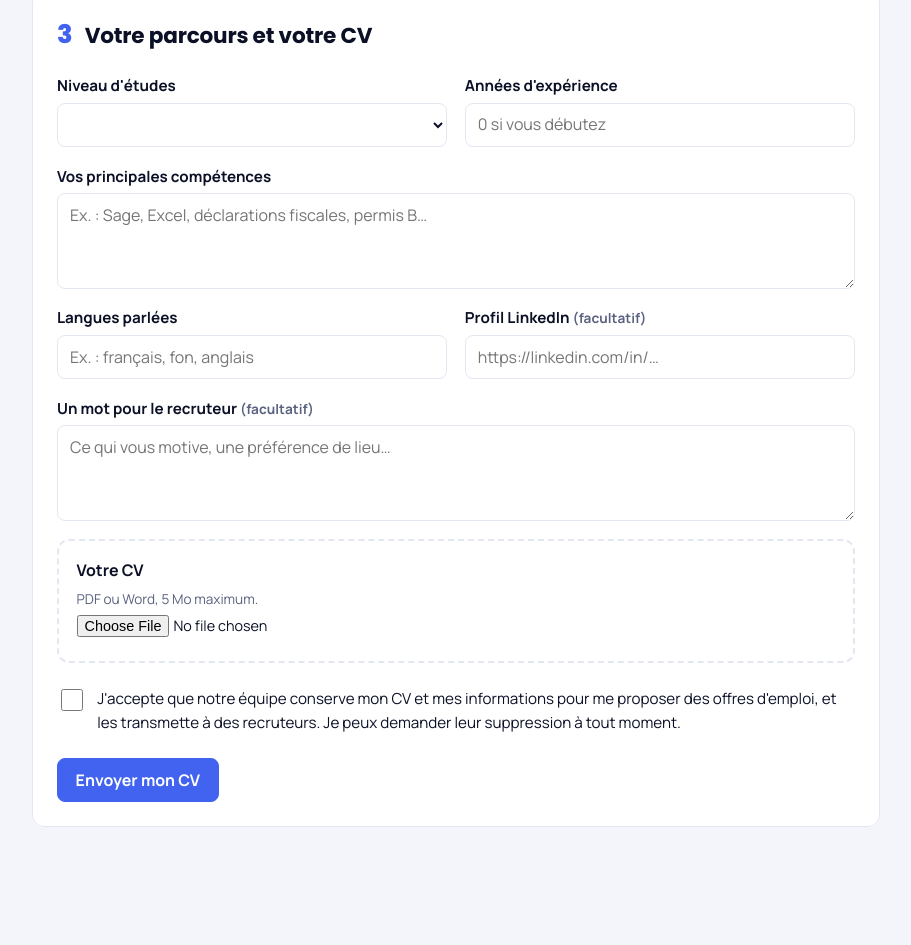
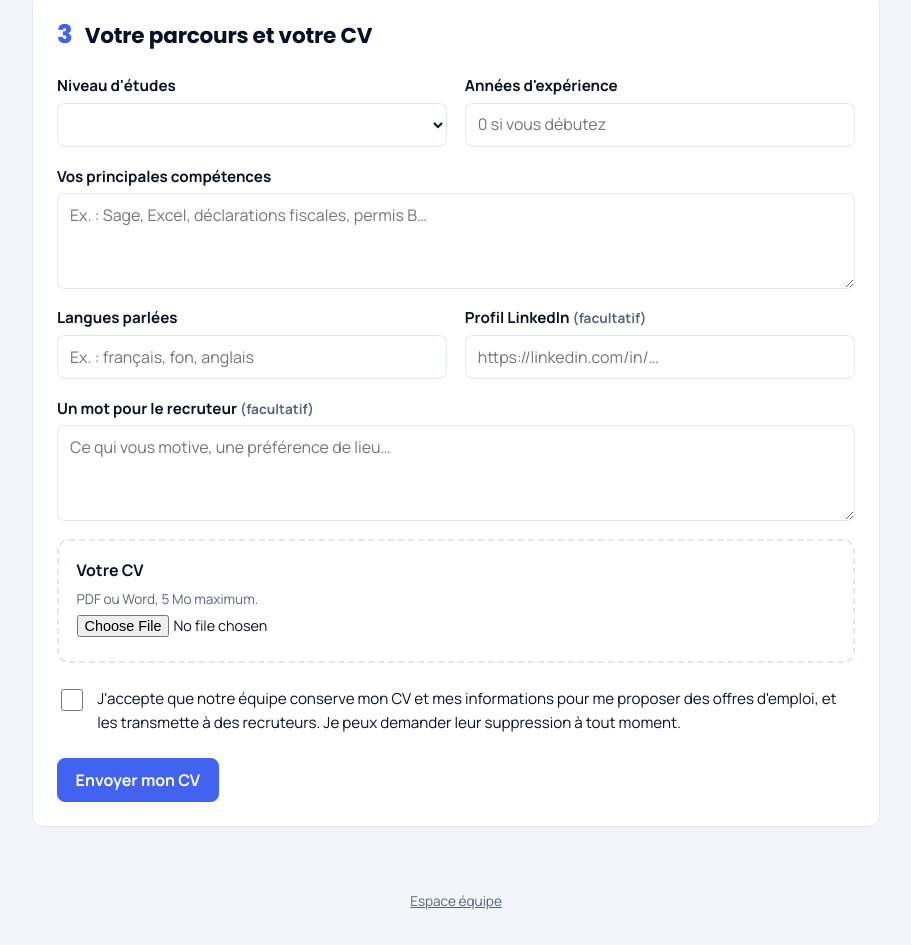
Before and after one commit to DIDI-Jobs-Connect/cvtheque, a plain HTML site: page index.html in a window 1280 px wide. Shown: the part 1314-2259 px from the top of the page, without its empty margins (184-1095 px from the left). Before the commit the page ends 2205 px from the top, so only its background shows below. Drawn offline with Linux system fonts and the light colour scheme; a script that the page names is missing.

Commit message:
CVthèque : lien discret vers l'espace équipe en bas du formulaire
Co-Authored-By: Claude Opus 5.5 <noreply@anthropic.com>
Claude-Session: https://claude.ai/code/session_01HQER9fCSbM9F7tDcz42PcV

```diff
--- a/assets/styles.css
+++ b/assets/styles.css
@@ -495,3 +495,6 @@ dialog[open] { animation: apparait var(--normal) var(--courbe); }
   .hero .entete-depot p { text-shadow: 0 1px 8px rgba(11, 16, 38, 0.9); }
 }
 @media (prefers-reduced-motion: reduce) { .hero::before { animation: none; } }
+
+.pied { text-align: center; padding: 0 1rem 2rem; font-size: 0.85rem; }
+.pied a { color: var(--encre-2); }
--- a/index.html
+++ b/index.html
@@ -135,6 +135,7 @@
       </div>
     </section>
   </main>
+  <footer class="pied"><a href="espace.html">Espace équipe</a></footer>
   <script type="module" src="assets/deposer.js?v=4"></script>
 </body>
 </html>
```
